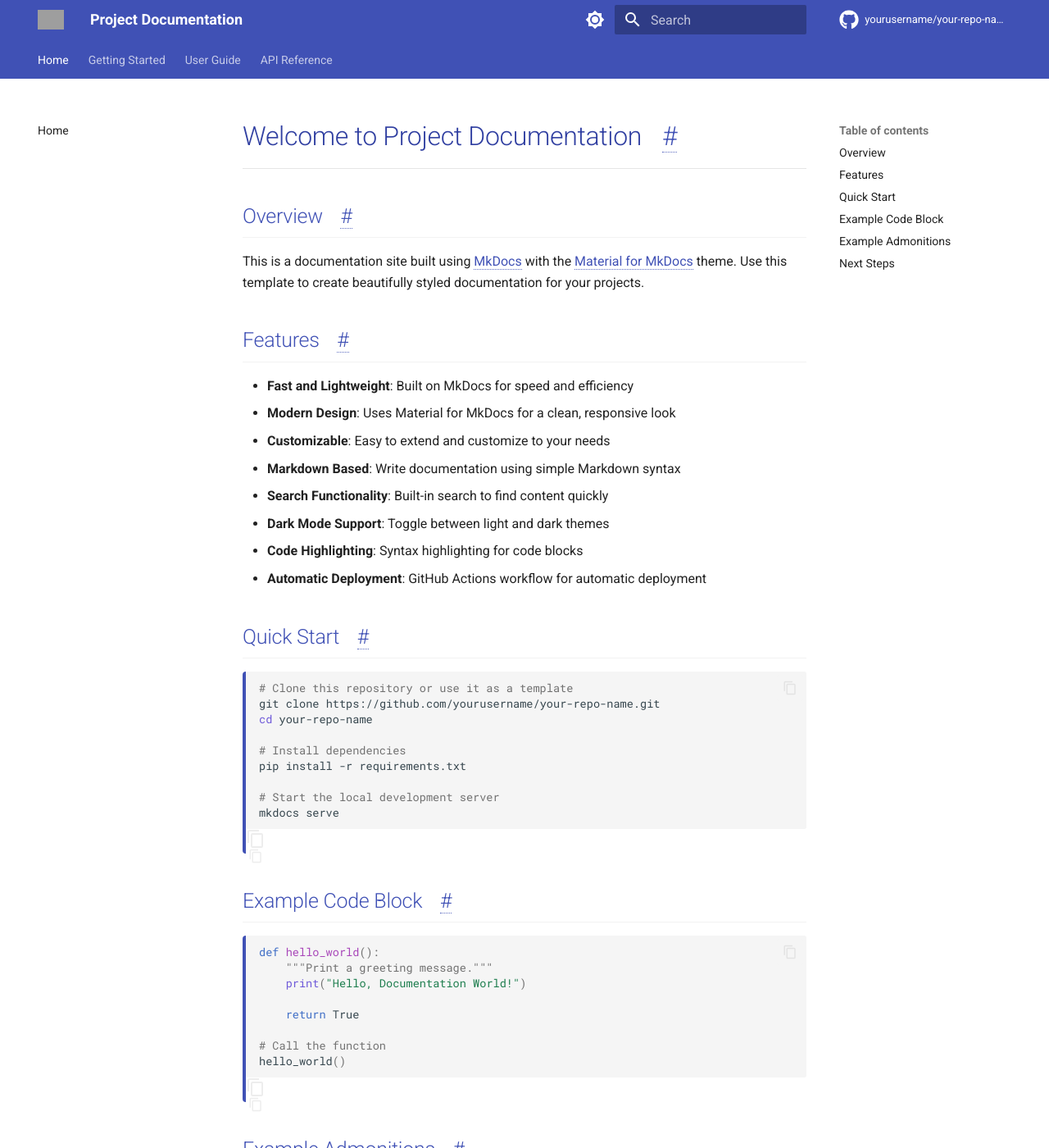
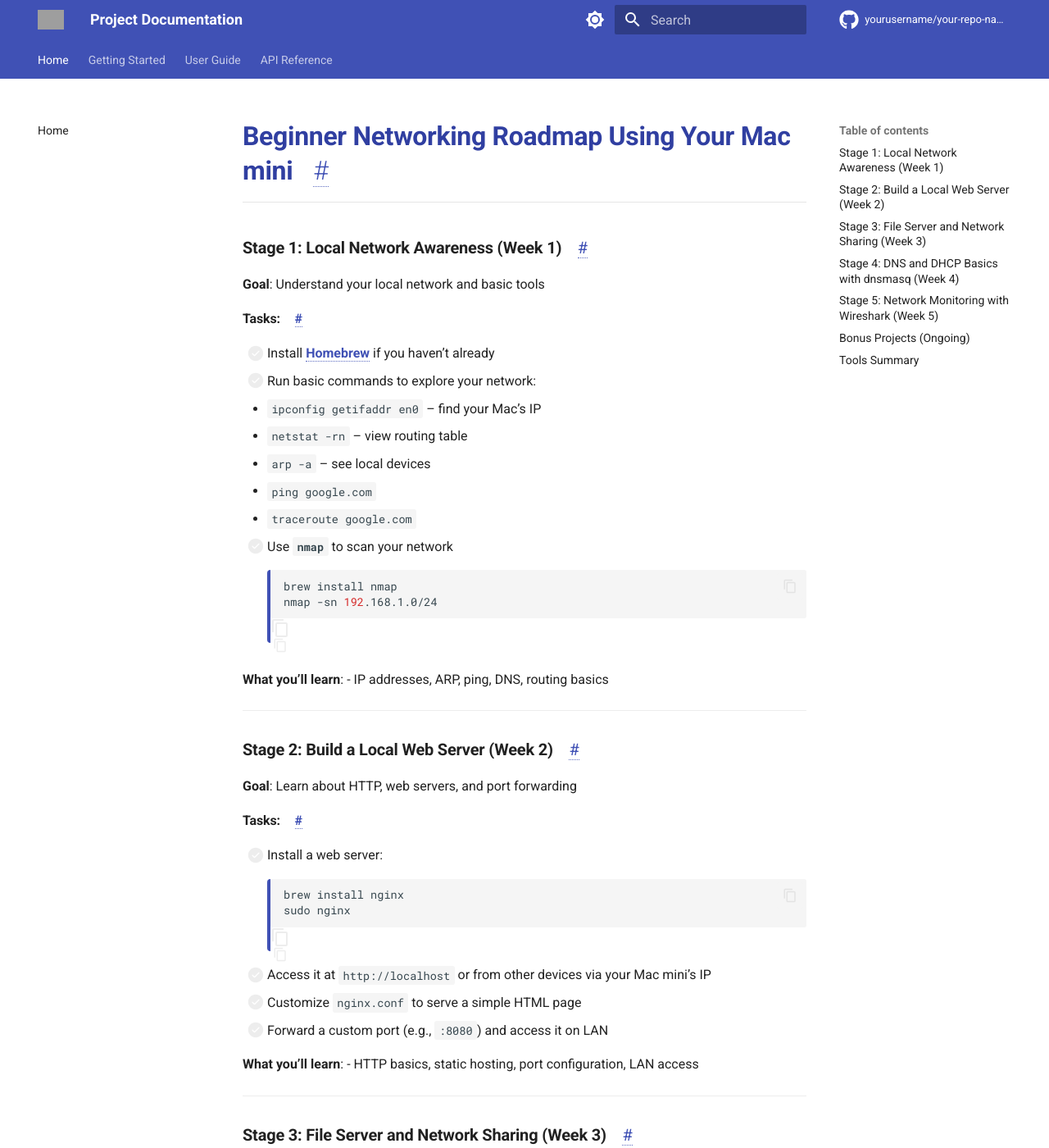
Before and after one commit to HoseaCodes/Networking, an MkDocs documentation site: the page built from docs/index.md, in a window 1280 px wide and 1400 px high. Shown: the whole window at 82% size. Built offline with MkDocs 1.6.1 and Material for MkDocs 9.7.7, drawn with Linux system fonts in a browser that asks for light colours; comment, search, counter and statistics services are not loaded; some of the changed text lies outside the part shown; grey boxes are pictures that could not be loaded.

Commit message:
Update index.md

````diff
--- a/docs/index.md
+++ b/docs/index.md
@@ -1,61 +1,118 @@
-# Welcome to Project Documentation
+# **Beginner Networking Roadmap Using Your Mac mini**
 
-## Overview
+### **Stage 1: Local Network Awareness (Week 1)**
 
-This is a documentation site built using [MkDocs](https://www.mkdocs.org/) with the [Material for MkDocs](https://squidfunk.github.io/mkdocs-material/) theme. Use this template to create beautifully styled documentation for your projects.
+**Goal**: Understand your local network and basic tools
 
-## Features
+#### **Tasks:**
+- [ ] Install [**Homebrew**](https://brew.sh/) if you haven’t already
+- [ ] Run basic commands to explore your network:
+  - `ipconfig getifaddr en0` – find your Mac’s IP
+  - `netstat -rn` – view routing table
+  - `arp -a` – see local devices
+  - `ping google.com`
+  - `traceroute google.com`
+- [ ] Use **`nmap`** to scan your network
+  ```bash
+  brew install nmap
+  nmap -sn 192.168.1.0/24
+  ```
 
-- **Fast and Lightweight**: Built on MkDocs for speed and efficiency
-- **Modern Design**: Uses Material for MkDocs for a clean, responsive look
-- **Customizable**: Easy to extend and customize to your needs
-- **Markdown Based**: Write documentation using simple Markdown syntax
-- **Search Functionality**: Built-in search to find content quickly
-- **Dark Mode Support**: Toggle between light and dark themes
-- **Code Highlighting**: Syntax highlighting for code blocks
-- **Automatic Deployment**: GitHub Actions workflow for automatic deployment
+**What you’ll learn**:
+- IP addresses, ARP, ping, DNS, routing basics
 
-## Quick Start
+---
 
-```bash
-# Clone this repository or use it as a template
-git clone https://github.com/yourusername/your-repo-name.git
-cd your-repo-name
+### **Stage 2: Build a Local Web Server (Week 2)**
 
-# Install dependencies
-pip install -r requirements.txt
+**Goal**: Learn about HTTP, web servers, and port forwarding
 
-# Start the local development server
-mkdocs serve
-```
+#### **Tasks:**
+- [ ] Install a web server:
+  ```bash
+  brew install nginx
+  sudo nginx
+  ```
+- [ ] Access it at `http://localhost` or from other devices via your Mac mini’s IP
+- [ ] Customize `nginx.conf` to serve a simple HTML page
+- [ ] Forward a custom port (e.g., `:8080`) and access it on LAN
 
-## Example Code Block
+**What you’ll learn**:
+- HTTP basics, static hosting, port configuration, LAN access
 
-```python
-def hello_world():
-    """Print a greeting message."""
-    print("Hello, Documentation World!")
+---
 
-    return True
+### **Stage 3: File Server and Network Sharing (Week 3)**
 
-# Call the function
-hello_world()
-```
+**Goal**: Serve and access files over the network
 
-## Example Admonitions
+#### **Tasks:**
+- [ ] Go to **System Settings → General → Sharing**
+- [ ] Enable **File Sharing**
+- [ ] Share a folder and test access from:
+  - Another Mac: Finder → Go → Connect to Server
+  - Windows/Linux: SMB access (`\\macmini.local`)
+- [ ] Try **SFTP** by enabling **Remote Login (SSH)**
 
-!!! note
-    This is a note admonition. Use it to highlight important information.
+**What you’ll learn**:
+- SMB, SFTP, file permissions, user management
 
-!!! tip
-    This is a tip admonition. Use it to provide helpful advice.
+---
 
-!!! warning
-    This is a warning admonition. Use it to warn users about potential issues.
+### **Stage 4: DNS and DHCP Basics with `dnsmasq` (Week 4)**
 
-!!! danger
-    This is a danger admonition. Use it to highlight critical information.
+**Goal**: Simulate DNS and DHCP service
 
-## Next Steps
+#### **Tasks:**
+- [ ] Install dnsmasq:
+  ```bash
+  brew install dnsmasq
+  ```
+- [ ] Configure `/usr/local/etc/dnsmasq.conf` to:
+  - Serve a static DNS mapping (e.g. `dev.local`)
+  - Simulate DHCP server if desired
+- [ ] Point other devices' DNS to your Mac mini
 
-Check out the [Getting Started](getting-started.md) guide to learn more about how to use this template.
+**What you’ll learn**:
+- DNS resolution, DHCP leases, IP assignment
+
+---
+
+### **Stage 5: Network Monitoring with Wireshark (Week 5)**
+
+**Goal**: Inspect real traffic and understand protocols
+
+#### **Tasks:**
+- [ ] Install [Wireshark](https://www.wireshark.org/)
+- [ ] Run a capture session (you may need to install CLI tools)
+- [ ] Filter for traffic like:
+  - `http`
+  - `dns`
+  - `tcp.port == 80`
+
+**What you’ll learn**:
+- Protocol analysis, packet inspection, headers
+
+---
+
+### **Bonus Projects (Ongoing)**
+- [ ] **Run Pi-hole** in Docker to block ads across your network
+- [ ] **Run a VPN** server using WireGuard or OpenVPN in Docker
+- [ ] **Use UTM or VirtualBox** to simulate networks with virtual machines (pfSense, Ubuntu server)
+- [ ] **Create an SSH tunnel** to access your Mac mini from outside your network
+
+---
+
+## Tools Summary
+
+| Tool        | Purpose                          |
+|-------------|----------------------------------|
+| `ping`, `traceroute`, `netstat`, `nmap` | Basic networking tools |
+| `nginx`     | Web server                       |
+| File Sharing / SFTP | Network file sharing     |
+| `dnsmasq`   | DNS + DHCP                       |
+| Wireshark   | Traffic analysis                 |
+| Docker      | Run services easily              |
+| UTM/VirtualBox | Virtual lab setup             |
+
+---
````
